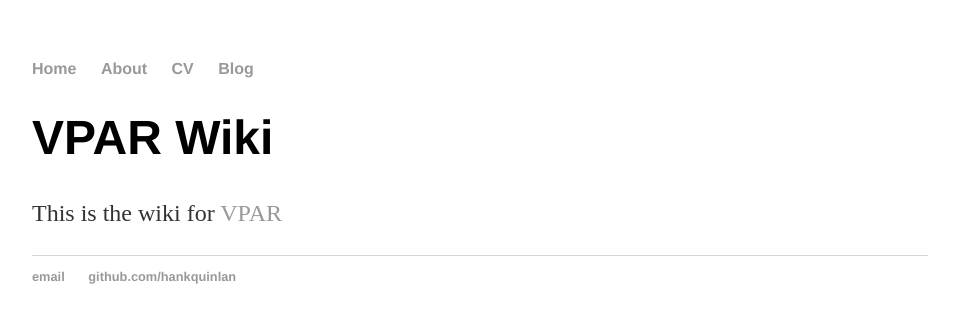
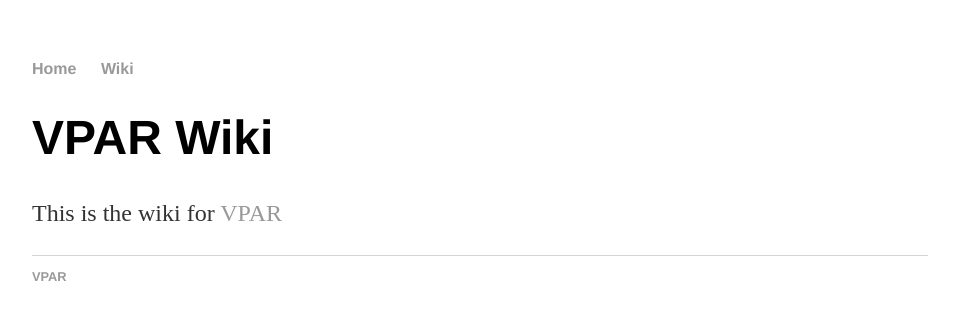
Before and after one commit to Gromski/gromski.github.io, a Jekyll site: the page built from index.html, in a window 1280 px wide. Shown: the top 323 px of the page, without its empty margins (160-1119 px from the left). Built offline with Jekyll 4.4.1, drawn with Linux system fonts in a browser that asks for light colours.

Commit message:
Update default.html
VPARrisation

```diff
--- a/_layouts/default.html
+++ b/_layouts/default.html
@@ -9,9 +9,7 @@
 			<nav>
 	    		<ul>
 	        		<li><a href="/">Home</a></li>
-		        	<li><a href="/about">About</a></li>
-	        		<li><a href="/cv">CV</a></li>
-	        		<li><a href="/blog">Blog</a></li>
+	        		<li><a href="/blog">Wiki</a></li>
 	    		</ul>
 			</nav>
 			<div class="container">
@@ -21,9 +19,8 @@
 			</div><!-- /.container -->
 			<footer>
 	    		<ul>
-	        		<li><a href="mailto:hankquinlanhub@gmail.com">email</a></li>
-	        		<li><a href="https://github.com/hankquinlan">github.com/hankquinlan</a></li>
-				</ul>
+	        		<li><a href="http://www.vpar.com">VPAR</a></li>
+			</ul>
 			</footer>
 		</body>
 	</html>
```
